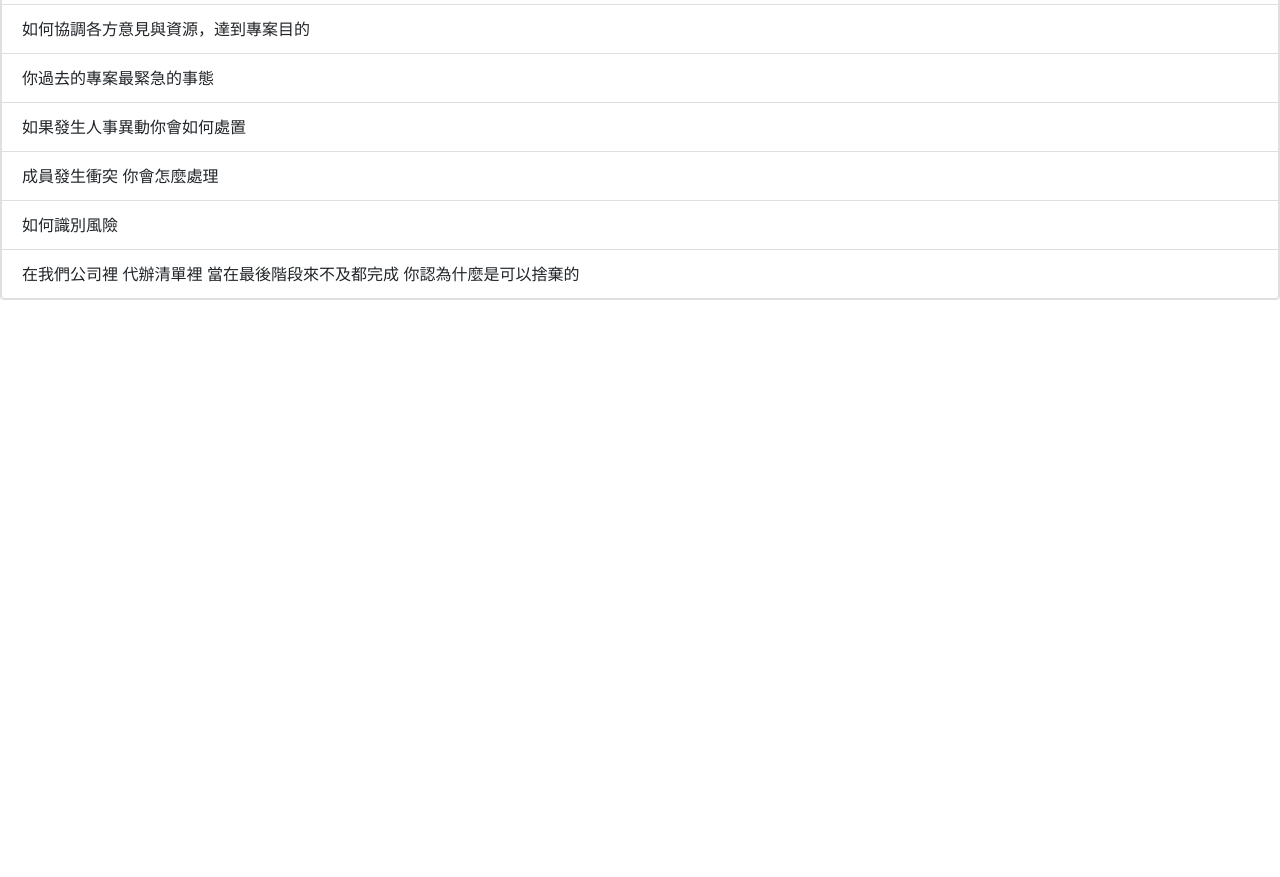
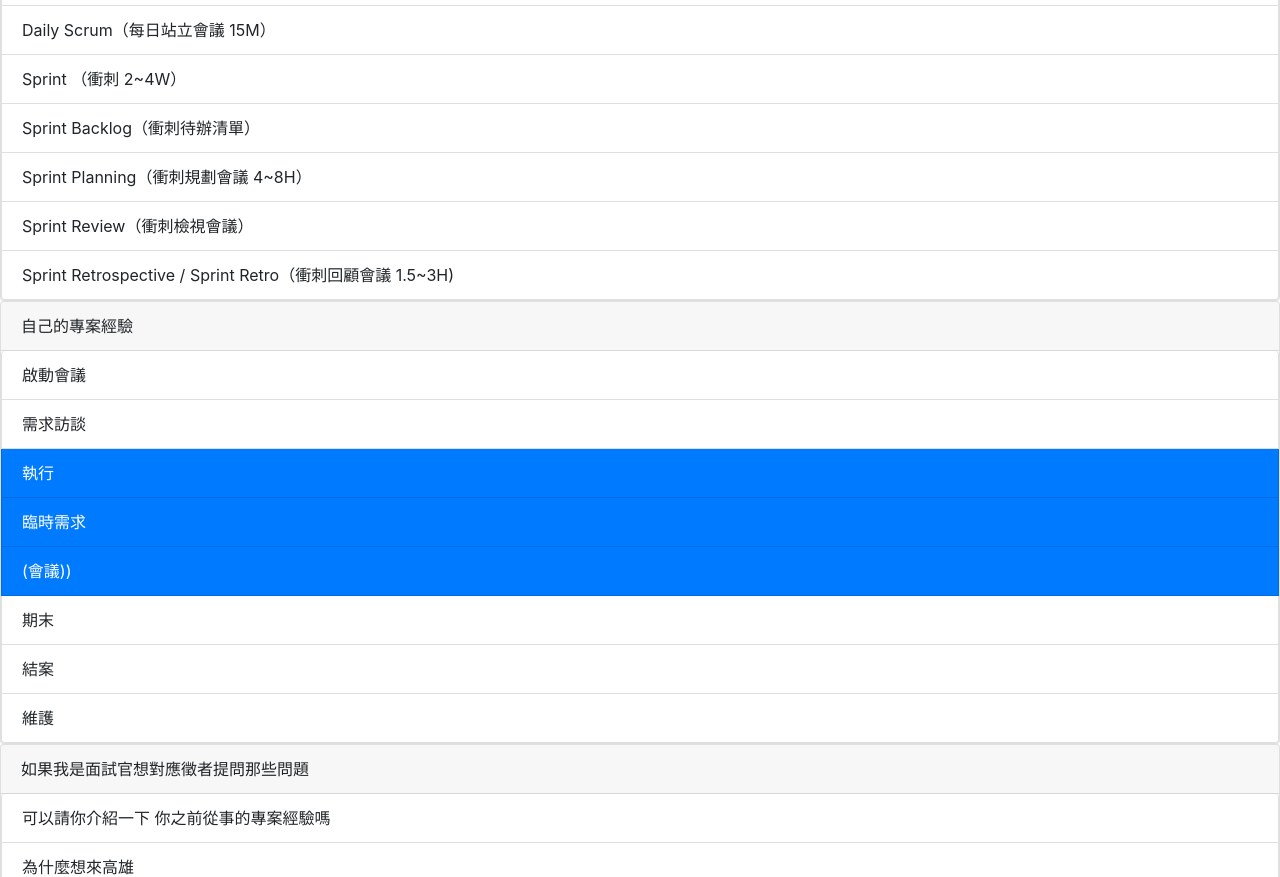
Before and after one commit to AdvSorcer/AdvSorcer.github.io, a plain HTML site: page kangKai/index.html in a window 1280 px wide. Shown: the part 2388-3265 px from the top of the page. Before the commit the page ends 2688 px from the top, so only its background shows below. Drawn offline with nearby package versions, Linux system fonts and the light colour scheme.

Commit message:
final cut

```diff
--- a/kangKai/index.html
+++ b/kangKai/index.html
@@ -101,6 +101,7 @@
         <ul class="list-group">
              <div class="text-center">
                  <img src="scrum-rules.png" class="img-fluid w-75 text-center" alt="Responsive image">
+                 <img src="Scrum-flow.png" class="img-fluid w-75 text-center" alt="Responsive image">
              </div>
             <li class="list-group-item">  Scrum is an iterative, incremental framework for project management</li>
             <li class="list-group-item">Dev Team (開發團隊)</li>
@@ -113,6 +114,21 @@
             <li class="list-group-item">Sprint Planning（衝刺規劃會議 4~8H） </li>
             <li class="list-group-item">Sprint Review（衝刺檢視會議）</li>
             <li class="list-group-item">Sprint Retrospective / Sprint Retro（衝刺回顧會議 1.5~3H)</li>
+        </ul>
+    </div>
+    <div class="card">
+        <div class="card-header">
+            自己的專案經驗
+        </div>
+        <ul class="list-group">
+            <li class="list-group-item">啟動會議</li>
+            <li class="list-group-item">需求訪談</li>
+            <li class="list-group-item bg-primary text-white">執行</li>
+            <li class="list-group-item bg-primary text-white">臨時需求</li>
+            <li class="list-group-item bg-primary text-white">(會議))</li>
+            <li class="list-group-item">期末</li>
+            <li class="list-group-item">結案 </li>
+            <li class="list-group-item">維護 </li>
         </ul>
     </div>
     <div class="card">
@@ -130,7 +146,7 @@
             <li class="list-group-item">你過去的專案最緊急的事態 </li>
             <li class="list-group-item">如果發生人事異動你會如何處置</li>
             <li class="list-group-item">成員發生衝突  你會怎麼處理</li>
-            <li class="list-group-item">如何識別風險</li>
+            <li class="list-group-item">如何識別風險 (生產流程分析法、資產財務狀況分析法)(環境、市場、技術、生產、財務、人事)</li>
             <li class="list-group-item">在我們公司裡  代辦清單裡  當在最後階段來不及都完成  你認為什麼是可以捨棄的</li>
         </ul>
     </div>
```
Also changed, not shown: kangKai/Scrum-flow.png (added).
